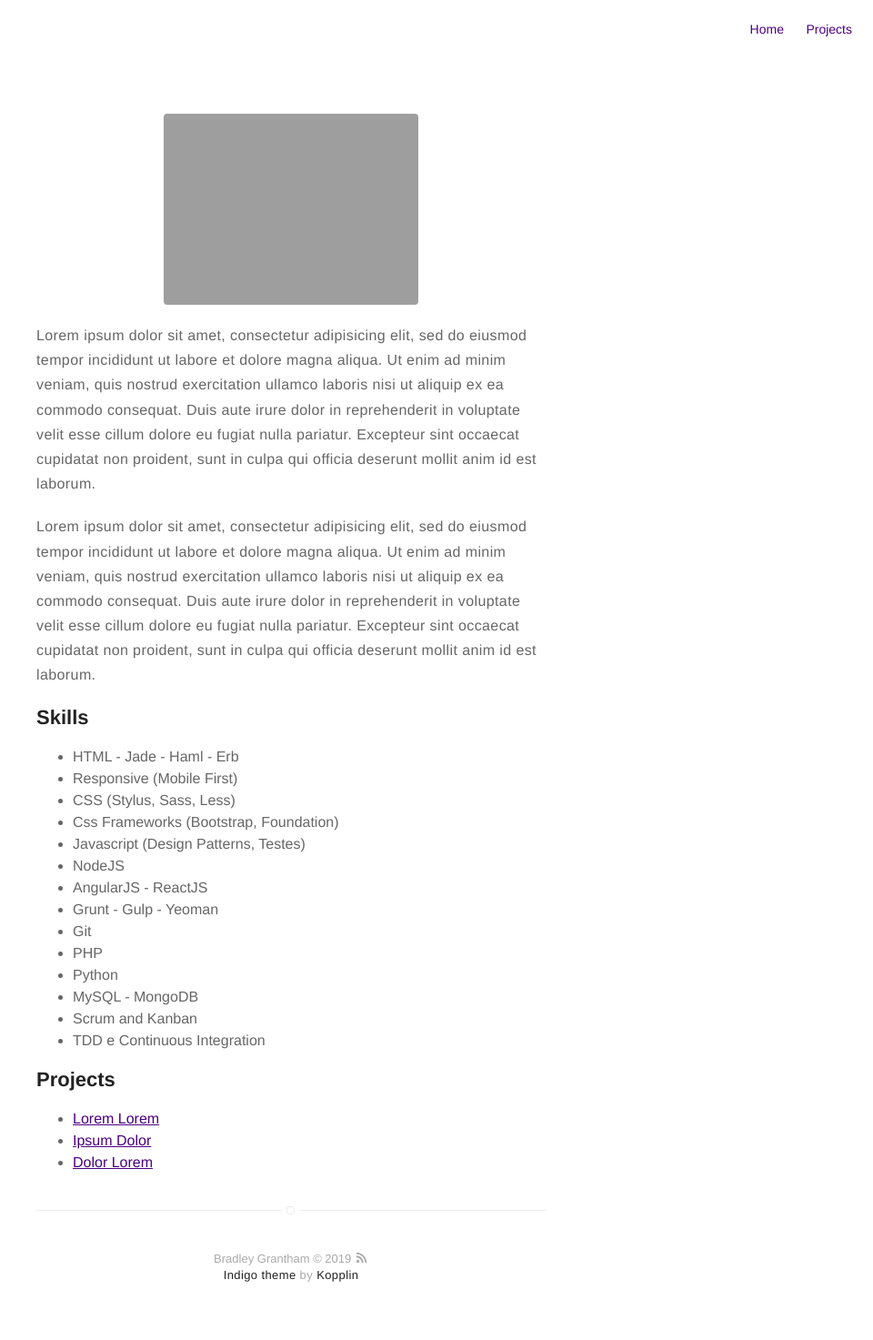
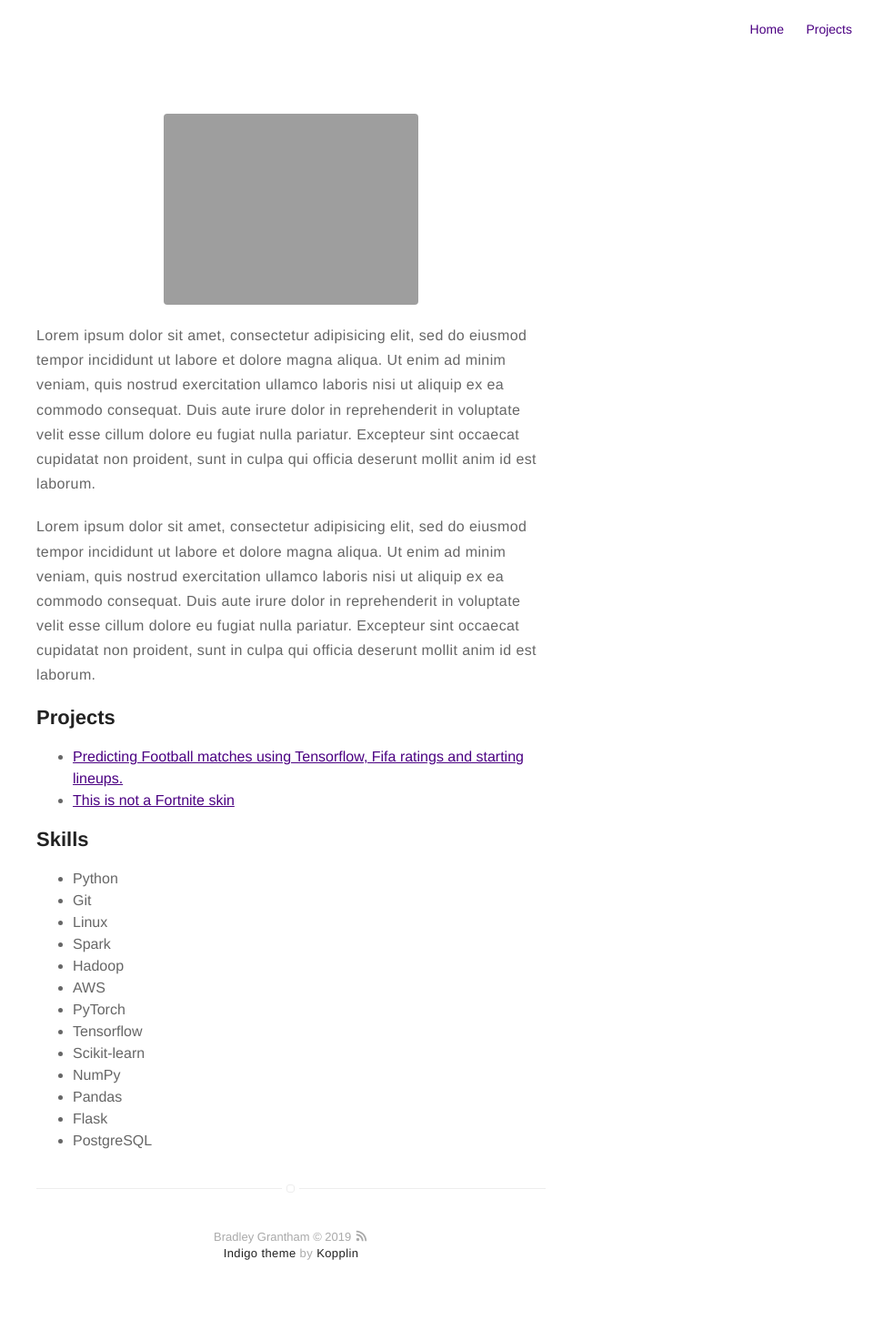
Before and after one commit to BradleyGrantham/BradleyGrantham.github.io, a Jekyll site: the page built from about.md, in a window 1280 px wide. Shown: the whole page at 91% size, without its empty margins (320-1280 px from the left). Built offline with Jekyll 4.4.1, drawn with Linux system fonts in a browser that asks for light colours; after the commit the page ends 1449 px from its top, so only the background shows below that.

Commit message:
:art: Change about, README and add a post

```diff
--- a/about.md
+++ b/about.md
@@ -18,29 +18,29 @@ consequat. Duis aute irure dolor in reprehenderit in voluptate velit esse
 cillum dolore eu fugiat nulla pariatur. Excepteur sint occaecat cupidatat non
 proident, sunt in culpa qui officia deserunt mollit anim id est laborum.</p>
 
+<h2>Projects</h2>
+
+<ul>
+	<li><a href="https://towardsdatascience.com/predicting-premier-league-odds-from-ea-player-bfdb52597392">
+	Predicting Football matches using Tensorflow, Fifa ratings and starting lineups.
+	</a></li>
+	<li><a href="">This is not a Fortnite skin</a></li>
+</ul>
+
 <h2>Skills</h2>
 
 <ul class="skill-list">
-	<li>HTML - Jade - Haml - Erb</li>
-	<li>Responsive (Mobile First)</li>
-	<li>CSS (Stylus, Sass, Less)</li>
-	<li>Css Frameworks (Bootstrap, Foundation)</li>
-	<li>Javascript (Design Patterns, Testes)</li>
-	<li>NodeJS</li>
-	<li>AngularJS - ReactJS</li>
-	<li>Grunt - Gulp - Yeoman</li>
+	<li>Python</li>
 	<li>Git</li>
-	<li>PHP</li>
-	<li>Python</li>
-	<li>MySQL - MongoDB</li>
-	<li>Scrum and Kanban</li>
-	<li>TDD e Continuous Integration</li>
+	<li>Linux</li>
+	<li>Spark</li>
+	<li>Hadoop</li>
+	<li>AWS</li>
+	<li>PyTorch</li>
+	<li>Tensorflow</li>
+	<li>Scikit-learn</li>
+	<li>NumPy</li>
+	<li>Pandas</li>
+	<li>Flask</li>
+	<li>PostgreSQL</li>
 </ul>
-
-<h2>Projects</h2>
-
-<ul>
-	<li><a href="https://github.com/">Lorem Lorem</a></li>
-	<li><a href="https://github.com/">Ipsum Dolor</a></li>
-	<li><a href="https://github.com/">Dolor Lorem</a></li>
-</ul>
```
Also changed, not shown: _posts/2015-02-24-markdown-extra-components.markdown (deleted, +0 -196 lines), _posts/2016-01-23-indigo-jekyll-theme.markdown (deleted, +0 -35 lines), _posts/2016-02-24-markdown-common-elements.markdown (deleted, +0 -204 lines), _posts/2018-06-22-predicting-premier-league-tensorflow.md (added, +14 -0 lines), README.md.
